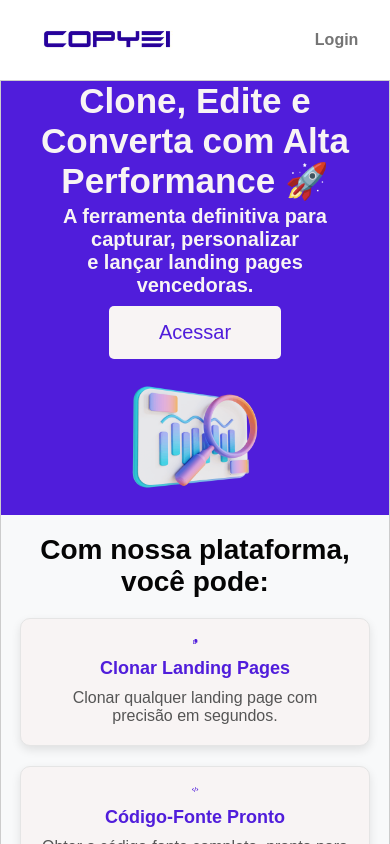
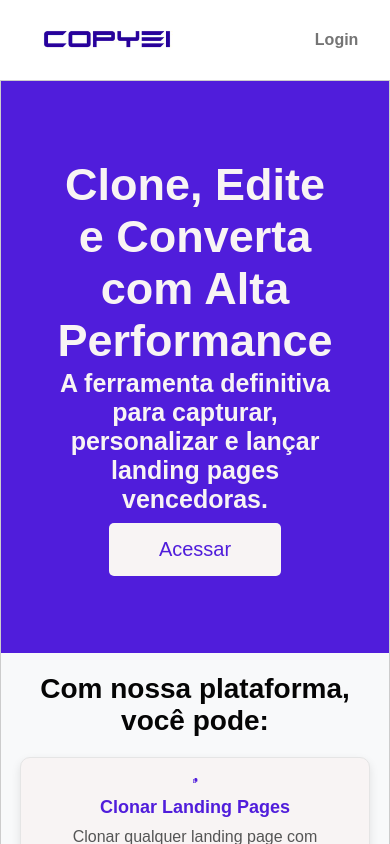
Before and after one commit to laurammoraes/front-copyei, a Next.js app: page / in a window 390 px wide. Built offline with nearby package versions, Linux system fonts and the light colour scheme; no server answers; a web font is replaced by a local one.

Commit message:
ajustar icones e responsivo

```diff
--- a/src/layouts/LandingPageView.tsx
+++ b/src/layouts/LandingPageView.tsx
@@ -59,9 +59,9 @@ export default function LandingPageView() {
         <div className={style.containerLp}>
           <div className={style.bannerLp}>
             <div className={style.contentBanner}>
-              <h1>Clone, Edite e Converta com Alta Performance 🚀</h1>
+              <h1>Clone, Edite e Converta com Alta Performance </h1>
               <h2>
-                A ferramenta definitiva para capturar, personalizar <br /> e lançar landing pages vencedoras.
+                A ferramenta definitiva para capturar, personalizar e lançar landing pages vencedoras.
               </h2>
               <Link href="/login" passHref>
                 <button className={style.buttonLp}>Acessar</button>
--- a/src/styles/module/page.module.css
+++ b/src/styles/module/page.module.css
@@ -435,17 +435,22 @@
   display: flex;
   flex-direction: row;
   align-items: center;
+
 }
 
 .bannerLp h1 {
   color: var(--color-white);
-  font-size: 35px;
+  font-size: 45px;
+
 }
 
 .bannerLp h2 {
   color: var(--color-white);
-  font-size: 20px;
+  font-size: 25px;
   margin-top: 1%;
+
+
+
 }
 
 .buttonLp {
@@ -534,6 +539,7 @@
 .featureIcon {
   color: var(--color-purple);
   font-size: 5px;
+  max-width: 40%;
 }
 
 .featureCard {
@@ -654,6 +660,15 @@
   .bannerLp {
     flex-direction: column;
     text-align: center;
+    padding: 20%;
+  }
+
+  .imageBanner{
+    display: none;
+  }
+
+  .featureIcon{
+    max-width: 30%;
   }
 
   .featuresGrid {
```
